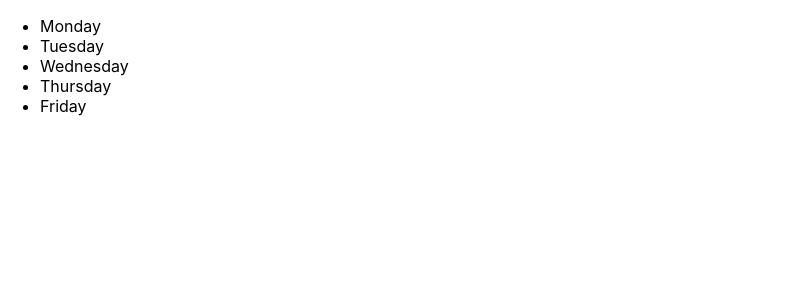
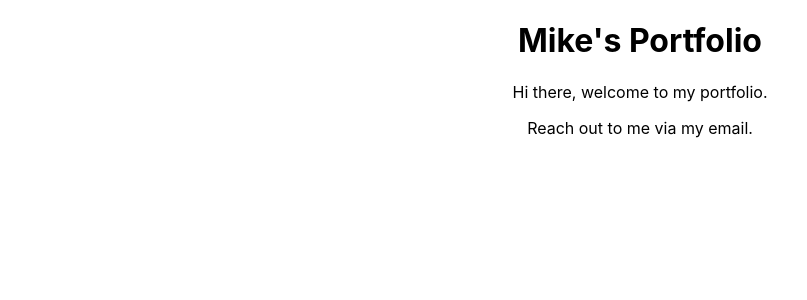
Before and after one commit to 123MwanjeMike/ReactJS-Essential-Training, a React (Create React App) app: page / in a window 1280 px wide. Shown: the top 300 px of the page, without its empty margins (0-807 px from the left). Built offline with nearby package versions, Linux system fonts and the light colour scheme.

Commit message:
Creating a react component

```diff
--- a/src/App.js
+++ b/src/App.js
@@ -1,23 +1,35 @@
-import logo from './logo.svg';
 import './App.css';
+
+function Header() {
+    return (
+        <header>
+            <h1>Mike's Portfolio</h1>
+        </header>
+    )
+}
+
+function Main() {
+    return(
+        <section>
+            <p>Hi there, welcome to my portfolio.</p>
+        </section>
+    )
+}
+
+function Footer() {
+    return(
+        <footer>
+            <p>Reach out to me via my email.</p>
+        </footer>
+    )
+}
 
 function App() {
   return (
     <div className="App">
-      <header className="App-header">
-        <img src={logo} className="App-logo" alt="logo" />
-        <p>
-          Edit <code>src/App.js</code> and save to reload.
-        </p>
-        <a
-          className="App-link"
-          href="https://reactjs.org"
-          target="_blank"
-          rel="noopener noreferrer"
-        >
-          Learn React
-        </a>
-      </header>
+      <Header />
+      <Main />
+      <Footer />
     </div>
   );
 }
--- a/src/index.js
+++ b/src/index.js
@@ -2,15 +2,10 @@ import React from "react";
 import ReactDOM from "react-dom";
 import "./index.css";
 import reportWebVitals from "./reportWebVitals";
+import App from "./App"
 
 ReactDOM.render(
-  <ul>
-      <li>Monday</li>
-      <li>Tuesday</li>
-      <li>Wednesday</li>
-      <li>Thursday</li>
-      <li>Friday</li>
-  </ul>,
+  <App />,
   document.getElementById('root')
 );
 
```
Also changed, not shown: 1 other file (tests, documents, lock files or other folders).
